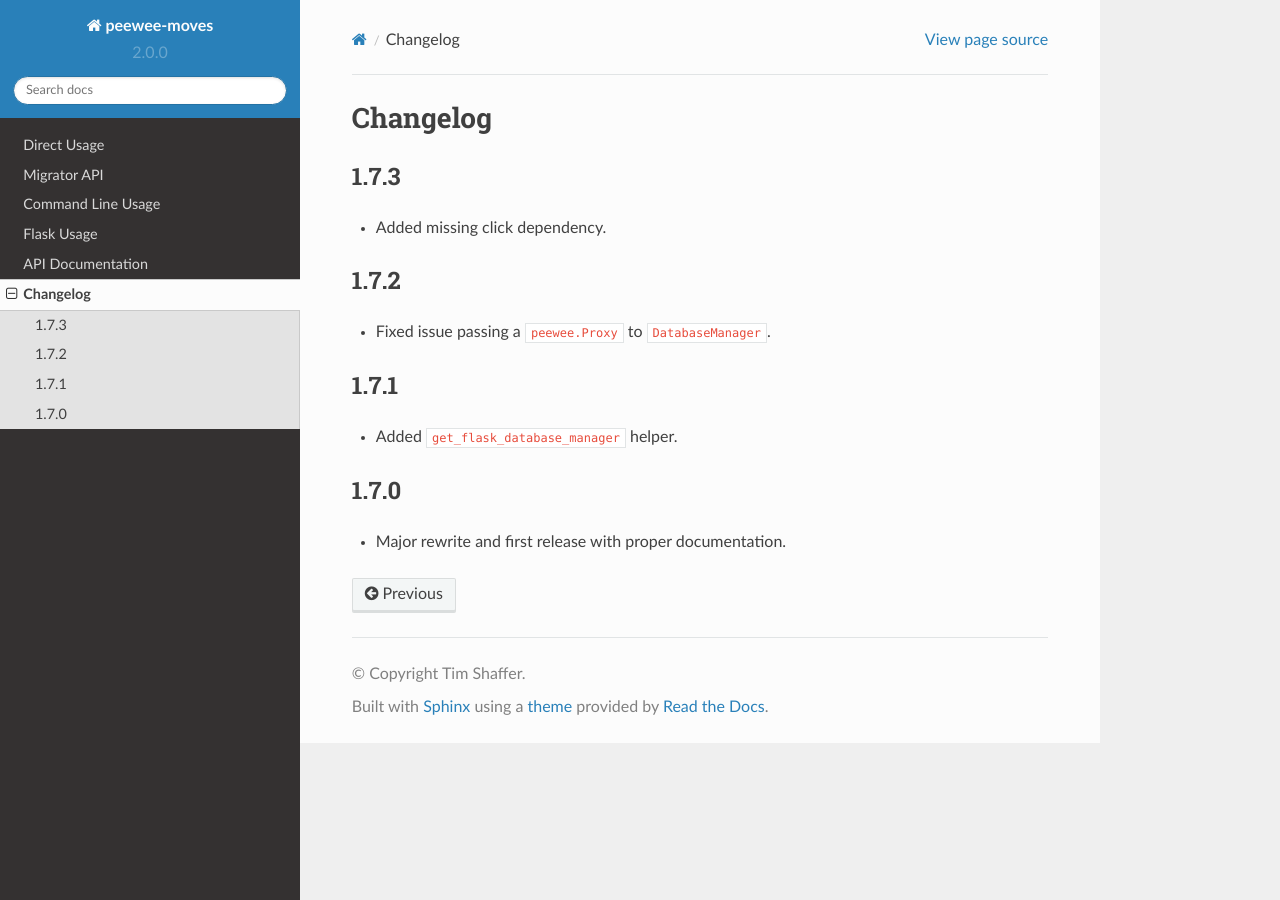
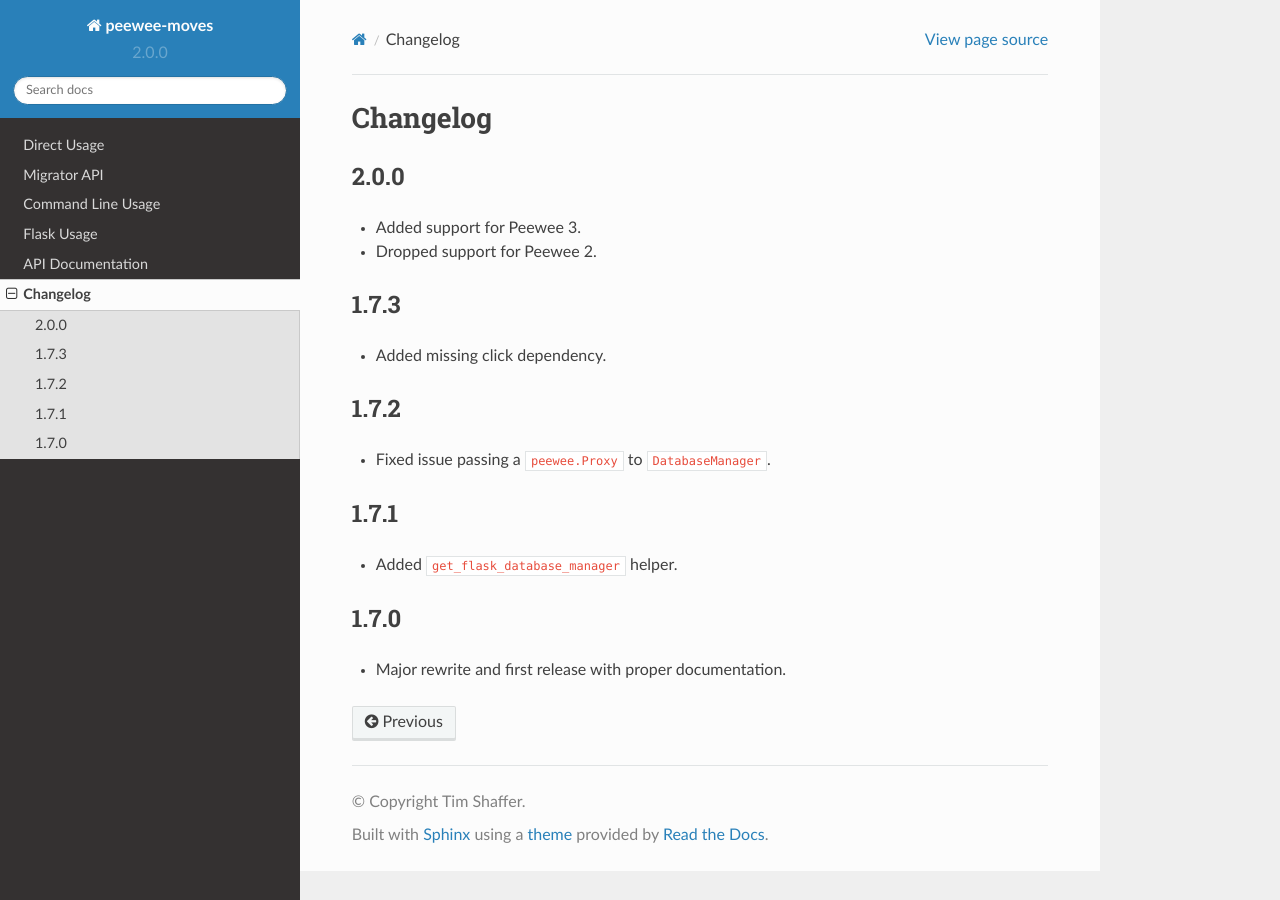
Before and after one commit to timster/peewee-moves, a Sphinx documentation site: the page built from docs/changelog.rst, in a window 1280 px wide. Built offline with Sphinx 7.4.7 and the Read the Docs theme 2.0.0, drawn with Linux system fonts in a browser that asks for light colours.

Commit message:
Update docs.

```diff
--- a/docs/changelog.rst
+++ b/docs/changelog.rst
@@ -1,5 +1,10 @@
 Changelog
 #########
+
+2.0.0
+=====
+- Added support for Peewee 3.
+- Dropped support for Peewee 2.
 
 1.7.3
 =====
```
